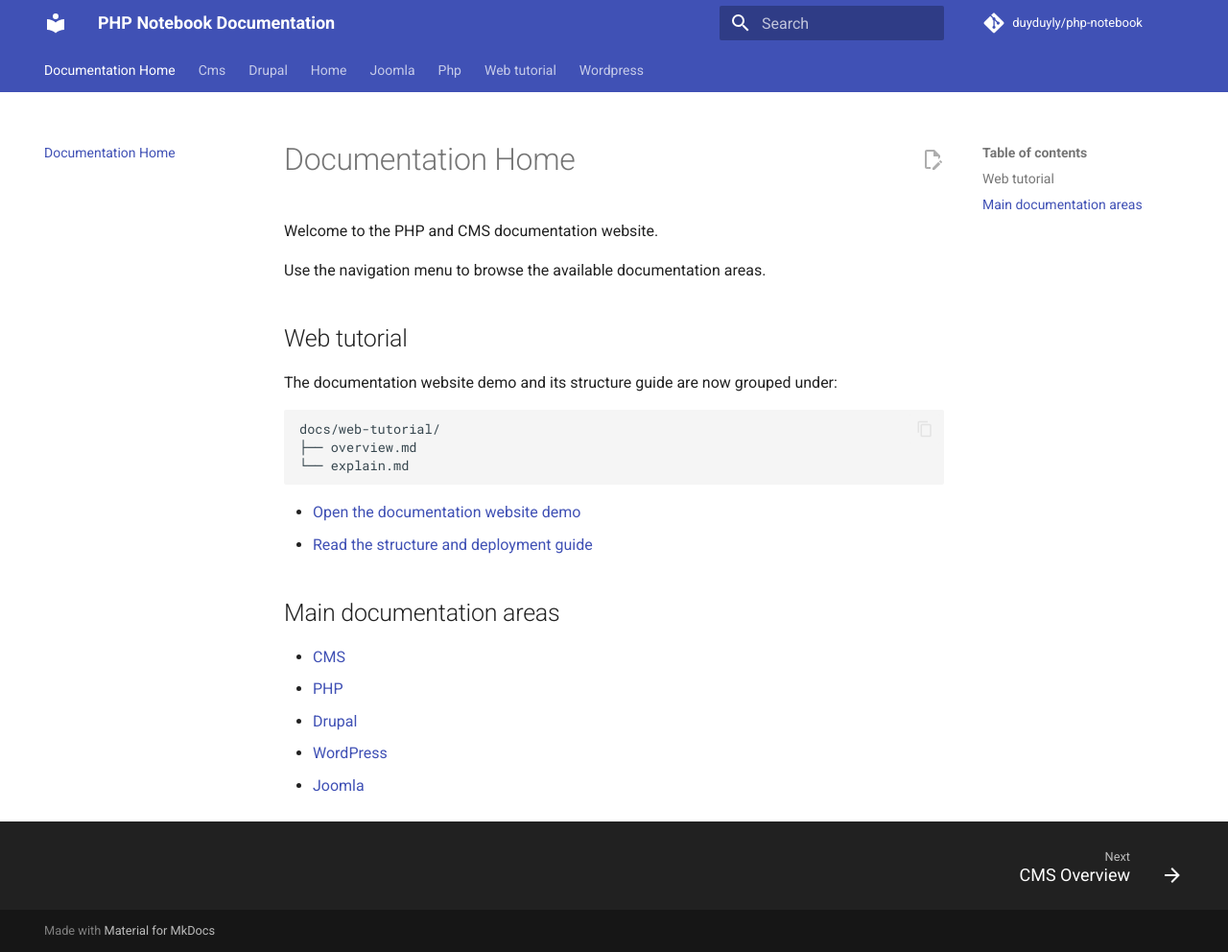
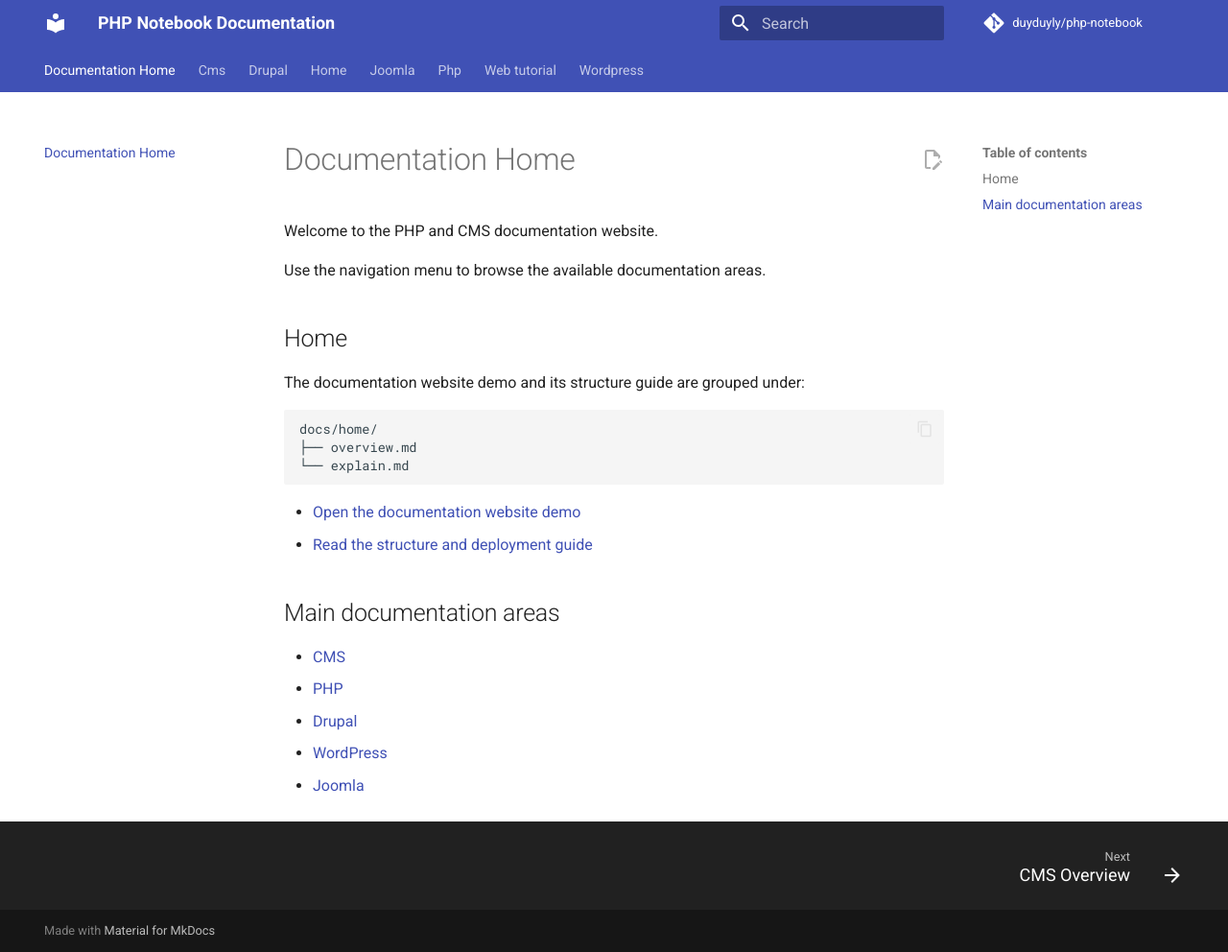
Before and after one commit to duyduyly/php-notebook, an MkDocs documentation site: the page built from docs/index.md, in a window 1280 px wide and 992 px high. Shown: the whole window at 96% size. Built offline with MkDocs 1.6.1 and Material for MkDocs 9.7.7, drawn with Linux system fonts in a browser that asks for light colours; comment, search, counter and statistics services are not loaded.

Commit message:
Rename web tutorial section to home

````diff
--- a/docs/index.md
+++ b/docs/index.md
@@ -4,18 +4,18 @@ Welcome to the PHP and CMS documentation website.
 
 Use the navigation menu to browse the available documentation areas.
 
-## Web tutorial
+## Home
 
-The documentation website demo and its structure guide are now grouped under:
+The documentation website demo and its structure guide are grouped under:
 
 ```text
-docs/web-tutorial/
+docs/home/
 ├── overview.md
 └── explain.md
 ```
 
-- [Open the documentation website demo](web-tutorial/overview.md)
-- [Read the structure and deployment guide](web-tutorial/explain.md)
+- [Open the documentation website demo](home/overview.md)
+- [Read the structure and deployment guide](home/explain.md)
 
 ## Main documentation areas
 
````
